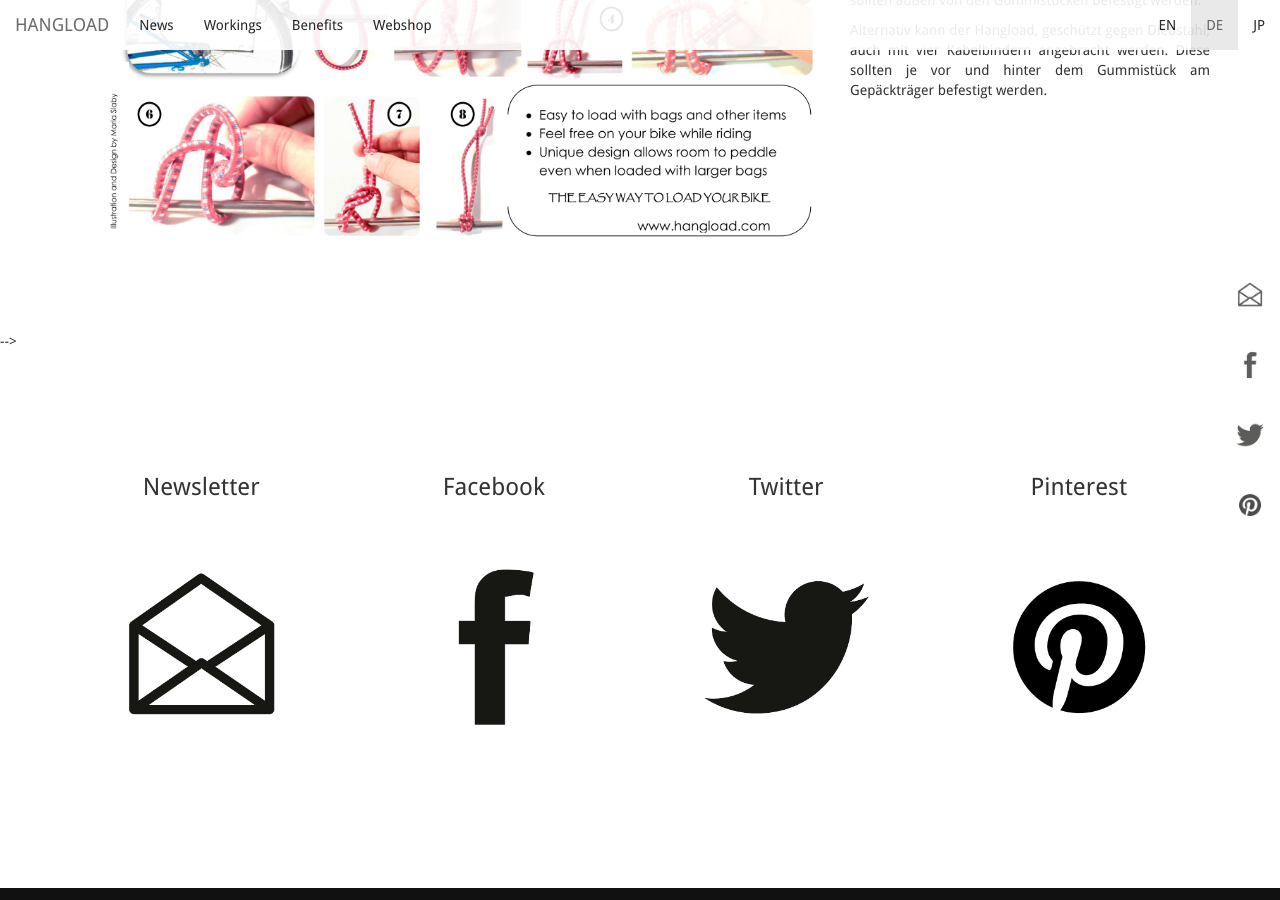
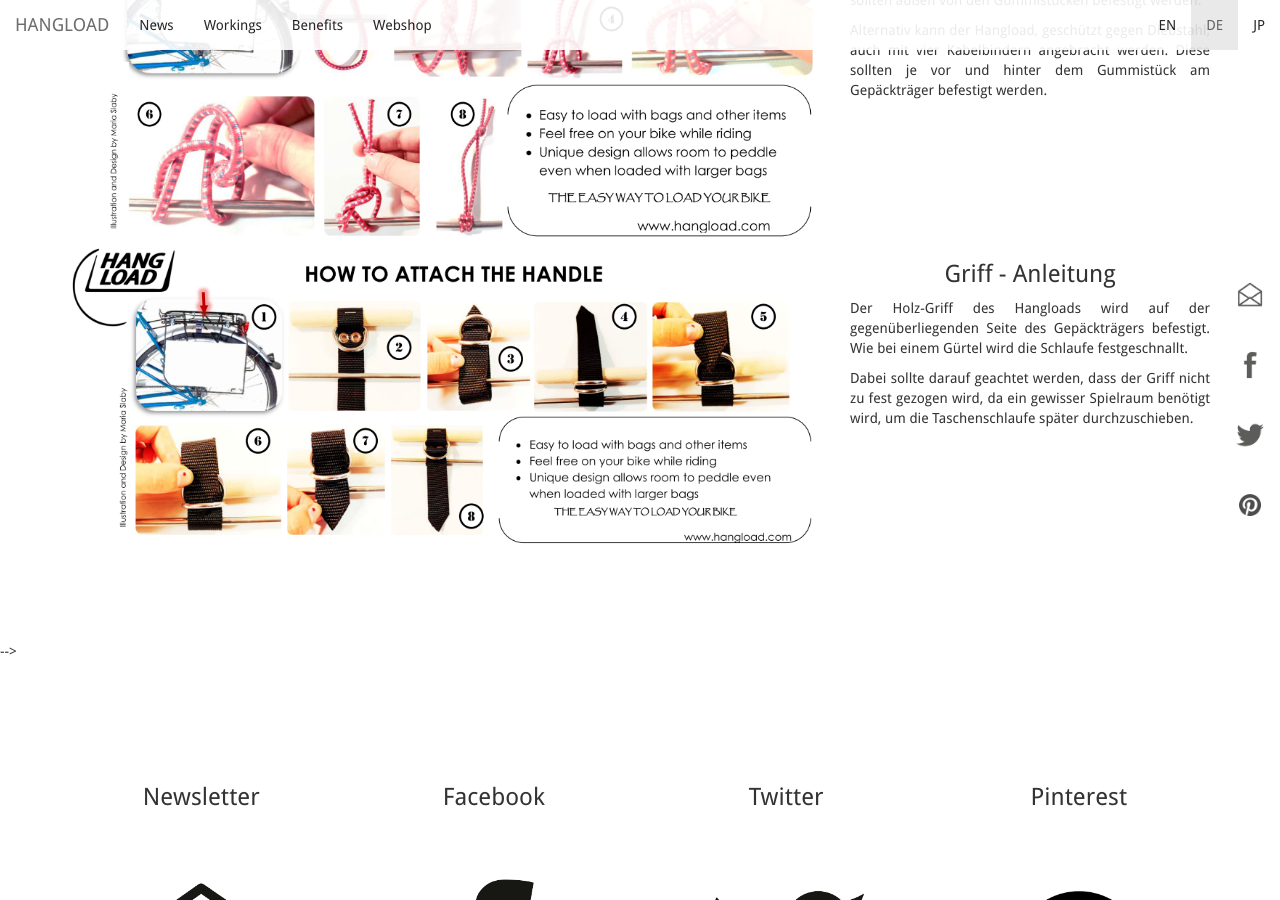
Before and after one commit to bodokaiser/hangload.com, a Jekyll site: the page built from de/index.html, in a window 1280 px wide and 900 px high, scrolled down 4817 px. Built offline with Jekyll 4.4.1, drawn with Linux system fonts in a browser that asks for light colours; nearby versions of some CDN libraries; library files that are not in the unit come from our copies; Markdown is read by kramdown in place of the engine named in the settings.

Commit message:
Update index.html
Griff Befestigung

```diff
--- a/de/index.html
+++ b/de/index.html
@@ -257,6 +257,29 @@
       </p>
     </div>
     </div>
+
+</div>
+  <div class="row">
+    <div class="col-xs-12 col-md-8">
+      <div class="thubmnail">
+        <img class="img-responsive" alt="Drawings Attach Handle"
+          src="/images/shop/How to attach the handle.png" />
+      </div>
+        </div>
+   <div class="col-xs-10 col-xs-offset-1 col-md-4 col-md-offset-0">
+      <h3 class="text-center">Griff - Anleitung</h3>
+      <p class="text-justify">
+        Der Holz-Griff des Hangloads wird auf der gegenüberliegenden Seite des Gepäckträgers befestigt.
+        Wie bei einem Gürtel wird die Schlaufe festgeschnallt.
+        </p>
+      <p class="text-justify">
+        Dabei sollte darauf geachtet werden, dass der Griff nicht zu fest gezogen wird, da ein gewisser Spielraum
+        benötigt wird, um die Taschenschlaufe später durchzuschieben.
+      </p>
+    </div>
+
+
+
 </article>
 
 -->
```
